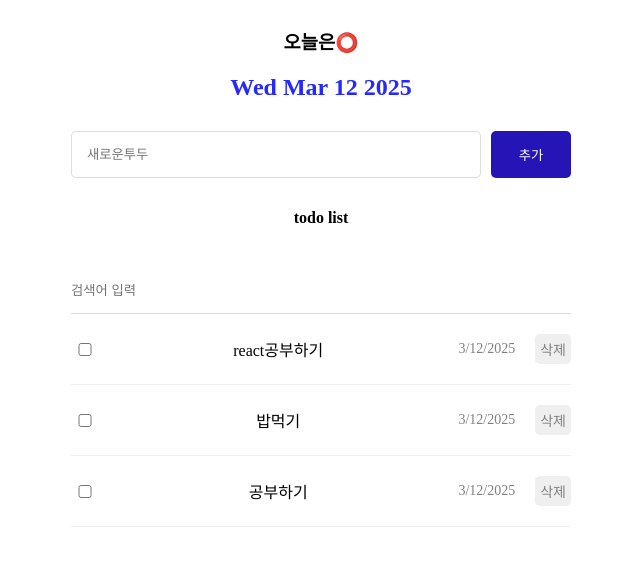
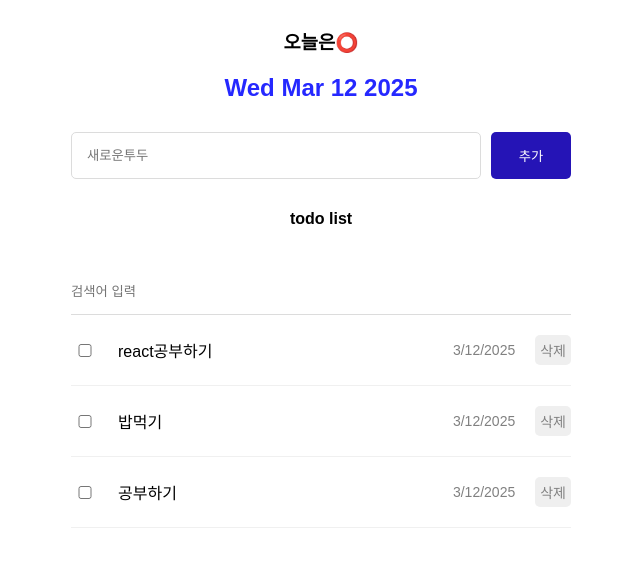
Before and after one commit to lucigun/newOnebyte, a React (Vite) app in the folder section08/: page / in a window 1280 px wide. Shown: the top 566 px of the page, without its empty margins (319-959 px from the left). Built offline with nearby package versions, Linux system fonts and the light colour scheme.

Commit message:
8.7 Delete - 투두삭제하기

```diff
--- a/section08/src/App.css
+++ b/section08/src/App.css
@@ -5,4 +5,5 @@
 	flex-direction: column;
 	gap: 10px;
 	text-align: center;
+	font-family: Arial, sans-serif, pretendard;
 }
--- a/section08/src/App.jsx
+++ b/section08/src/App.jsx
@@ -47,6 +47,11 @@ function App() {
 		);
 	};
 
+	const onDelete = (targetId) => {
+		// 인수로 todos 배열에서 targetId와 일치하는 id를 요소만 삭제한 새로운 배열
+		setTodos(todos.filter((todo) => todo.id !== targetId));
+	};
+
 	return (
 		<div className="App">
 			<section>
@@ -56,7 +61,7 @@ function App() {
 				<Editor onCreate={onCreate} /> {/* onCreate prop 추가 */}
 			</section>
 			<section>
-				<List todos={todos} onUpdate={onUpdate} />
+				<List todos={todos} onUpdate={onUpdate} onDelete={onDelete} />
 			</section>
 		</div>
 	);
--- a/section08/src/components/List.jsx
+++ b/section08/src/components/List.jsx
@@ -2,7 +2,7 @@ import "./List.css";
 import TodoItem from "./TodoItem";
 import { useState } from "react";
 
-const List = ({ todos, onUpdate }) => {
+const List = ({ todos, onUpdate, onDelete }) => {
 	const [search, setSearch] = useState("");
 	const onChangeSearch = (e) => {
 		setSearch(e.target.value);
@@ -26,8 +26,14 @@ const List = ({ todos, onUpdate }) => {
 				placeholder="검색어 입력"></input>
 			<div className="todoswrapper">
 				{filteredTodos.map((todo) => {
-					// return <TodoItem key={todo.id} {...todo} onUpdate={onUpdate}/>;
-					return <TodoItem key={todo.id} {...todo} onUpdate={onUpdate} />; // onUpdate prop 추가
+					return (
+						<TodoItem
+							key={todo.id}
+							{...todo}
+							onUpdate={onUpdate}
+							onDelete={onDelete}
+						/>
+					);
 				})}
 			</div>
 		</div>
--- a/section08/src/components/TodoItem.css
+++ b/section08/src/components/TodoItem.css
@@ -12,6 +12,7 @@
 
 .TodoItem .content {
 	flex: 1;
+	text-align: left;
 }
 
 .TodoItem .date {
--- a/section08/src/components/TodoItem.jsx
+++ b/section08/src/components/TodoItem.jsx
@@ -1,15 +1,19 @@
 import "./TodoItem.css";
 
-const TodoItem = ({ id, isDone, content, date, onUpdate }) => {
+const TodoItem = ({ id, isDone, content, date, onUpdate, onDelete }) => {
 	const onChangeCheckbox = () => {
 		onUpdate(id);
+	};
+
+	const onClickDelete = () => {
+		onDelete(id);
 	};
 	return (
 		<div className="TodoItem">
 			<input onChange={onChangeCheckbox} checked={isDone} type="checkbox" />
 			<div className="content">{content}</div>
 			<div className="date">{new Date(date).toLocaleDateString()}</div>
-			<button>삭제</button>
+			<button onClick={onClickDelete}>삭제</button>
 		</div>
 	);
 };
```
Lines whose indentation alone changed are shown as unchanged.
